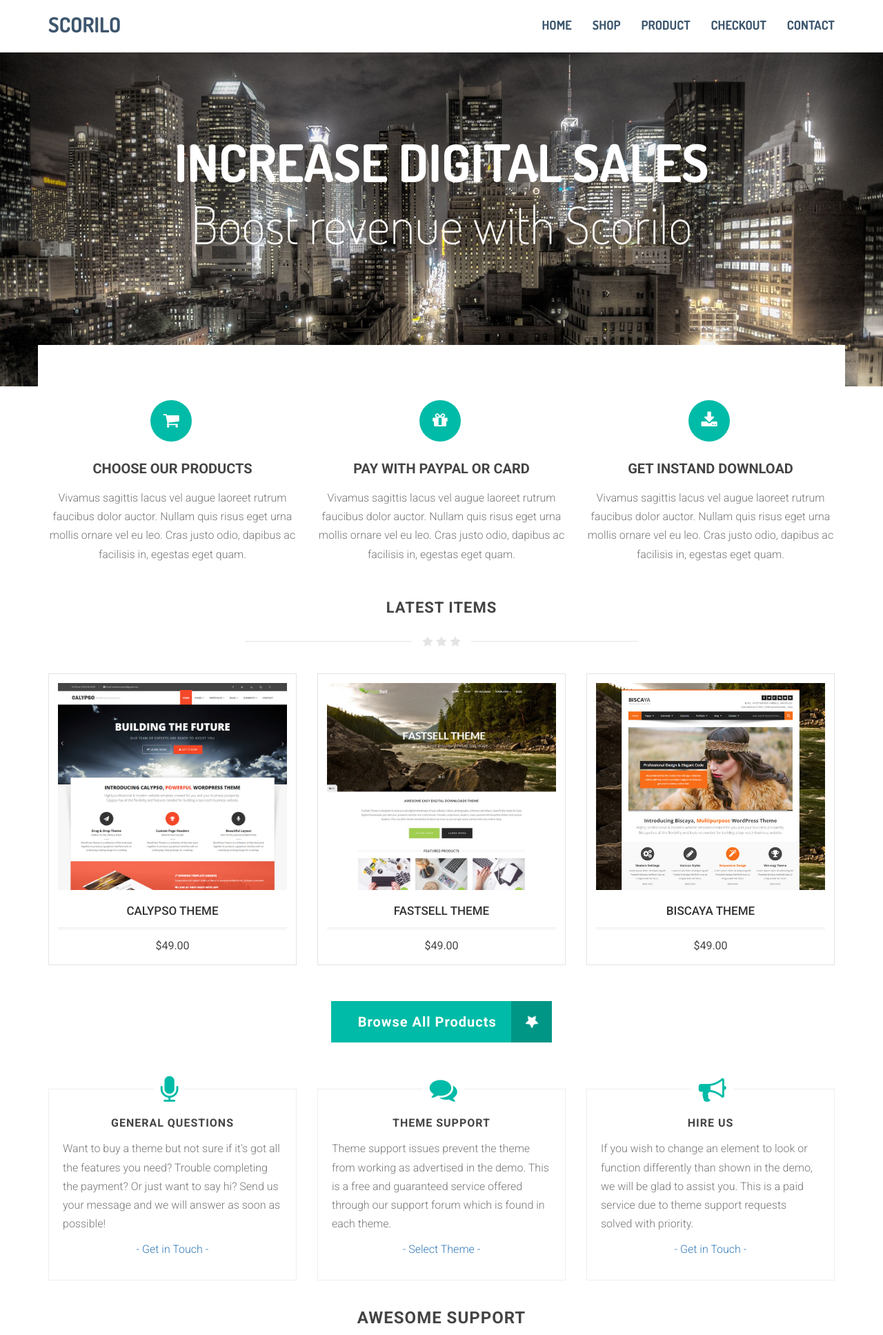
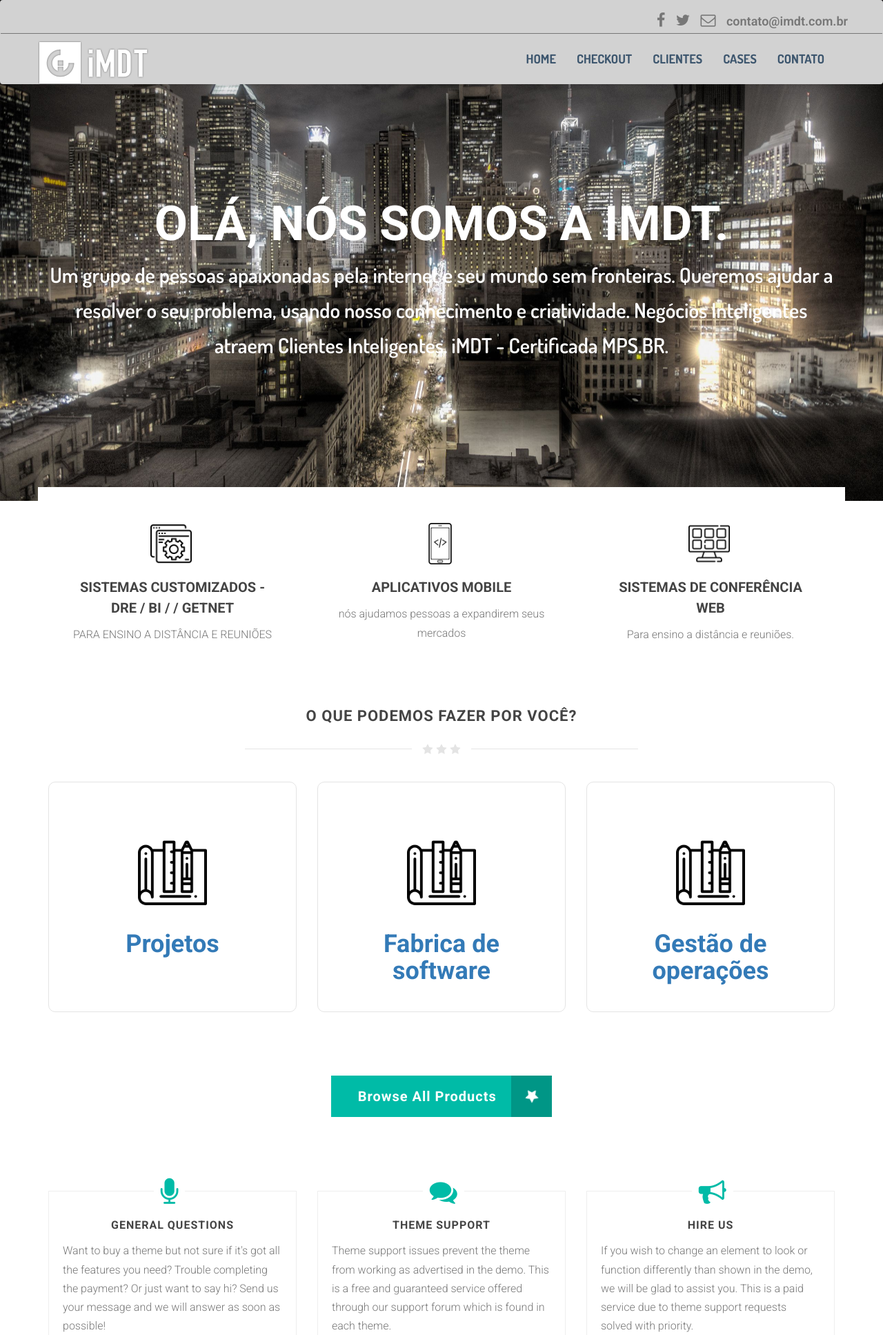
Before and after one commit to valmirdasilva/IMDT-2.0, a PHP site: page / in a window 1280 px wide. Shown: the top 1935 px of the page at 69% size. Run offline with PHP 8.4, Linux system fonts and the light colour scheme; some libraries are stand-ins or nearby versions.

Commit message:
Servicos home

```diff
--- /dev/null
+++ b/css/style-edit.css
@@ -0,0 +1,36 @@
+.maxproduct-home {
+    padding-top: 68px;
+	max-height:300px;
+	overflow:hidden;
+	display:inline-block;
+}
+.productbox-home {
+	background:#fff;
+	padding:13px;
+	border:1px solid #e4e4e4;
+	margin-bottom:30px;
+    height: 334px;
+    border-radius: 10px;
+}
+
+.productbox-home img{
+    width: 100px;
+    height: 100px;
+}
+.box-social{
+    padding-right: 50px;
+    padding-top: 10px;
+    border-bottom: 1px solid;
+    font-size: 22px;
+}
+.box-social span{
+
+    font-size: 18px;
+    font-weight: 600;
+}
+.space-icons{
+    margin-right: 10px;
+}
+.marg{
+    padding: 0 10px;
+}
--- a/css/style.css
+++ b/css/style.css
@@ -28,13 +28,11 @@ a:hover {
 	margin-top:50px;
 }
 .navbar-lg {
-	min-height:76px;
+	min-height:84px;
 }
-.navbar-lg .navbar-brand {
-	line-height:1;
-	padding-top:20px;
-	padding-bottom:26px;
-	font-size:30px;
+.navbar-brand {
+    height: 0;
+    padding: 10px 0;
 }
 .navbar-toggle:before {
 	background-image:url(../images/menu.png);
@@ -45,7 +43,7 @@ header .navbar-white a {
 	font-weight:700;
 }
 .item.content,.item.portfolio,.item.team,.item.pricing,.item.contact {
-	padding-top:40px;
+	padding-top:80px;
 	padding-bottom:0px;
 }
 .padding-top-100 {
@@ -55,7 +53,7 @@ header .navbar-white a {
 	padding-bottom:40px !important;
 }
 header .navbar-white {
-	background:#fff;
+	background:#d2d2d2;
 	box-shadow:0px 3px 2px 0px rgba(50,50,50,0.1);
 }
 .item.header {
@@ -75,13 +73,19 @@ header .navbar-white {
 	color:#fff;
 	z-index:2;
 	position:relative;
-	font-size:75px;
-	line-height:90px;
 	text-transform:uppercase;
-	padding-top:190px;
+	padding-top:124px;
 	padding-bottom:190px;
 	font-weight:700;
 	font-family:Dosis;
+}
+.text-homeimage h1 {
+	font-size: 70px;
+}
+.text-homeimage p {
+	font-size: 30px;
+	text-transform:none;
+	font-weight:600 !Important;
 }
 .text-pageheader {
 	 text-align:center;
@@ -96,10 +100,6 @@ header .navbar-white {
 	font-weight:700;
 	font-family:Dosis;
 }
-.subtext-image {
-	text-transform:none;
-	font-weight:100 !Important;
-}
 .toparea {
 	background:#fff;
 	margin-top:-100px;
@@ -108,14 +108,14 @@ header .navbar-white {
 .numbertext {
 	font-weight:700;
 	font-size:20px;
-	line-height:38px;
+	line-height:30px;
 	color:#444;
 	text-transform:uppercase;
 	display:block;
 	margin-bottom:10px;
+	padding: 0 26px;
 }
 .numberstep {
-	background-color:#00bba7;
 	border-radius:50%;
 	color:#fff;
 	margin-right:4px;
@@ -259,6 +259,16 @@ img {
 	background-color:#00bba7;
 	width:100%;
 	height:100%;
+	border-radius: 10px;
+}
+.captionshop ul {
+	padding-top: 34px;
+}
+.captionshop li {
+	list-style: none;
+	text-align: center;
+	color: white;
+	font-size: 20px;
 }
 .captionshop h3,.captionshop p {
 	color:#fff;
@@ -294,7 +304,8 @@ img {
 }
 .fadeshop {
 	position:relative;
-	 max-height:300px;
+	height:304px;
+	text-align: center;
 }
 .properties-box {
 	padding:20px 20px 15px 20px;
--- a/includes/nav.php
+++ b/includes/nav.php
@@ -1,20 +1,25 @@
-<nav role="navigation" class="navbar navbar-white navbar-embossed navbar-lg navbar-fixed-top">
+<nav role="navigation" class="navbar navbar-white navbar-embossed navbar-lg">
+	<div class="text-right box-social">
+		<i class="space-icons fa fa-facebook"></i>
+		<i class="space-icons fa fa-twitter"></i>
+		<i class="space-icons fa fa-envelope-o"></i> <span>contato@imdt.com.br</span>
+	</div>
 	<div class="container">
 		<div class="navbar-header">
 			<button data-target="#navbar-collapse-02" data-toggle="collapse" class="navbar-toggle" type="button">
-			<i class="fa fa-bars"></i>
-			<span class="sr-only">Toggle navigation</span>
+				<i class="fa fa-bars"></i>
+				<span class="sr-only">Toggle navigation</span>
 			</button>
-			<a href="index.php" class="navbar-brand brand"> SCORILO </a>
+			<a href="index.php" class="navbar-brand brand"> <img class="img-fluid" src="../img-ex/imdt.png" alt=""> </a>
 		</div>
 		<div id="navbar-collapse-02" class="collapse navbar-collapse">
 			<ul class="nav navbar-nav navbar-right">
 				<li class="propClone"><a href="index.php">Home</a></li>
-				<li class="propClone"><a href="shop.php">Shop</a></li>
-				<li class="propClone"><a href="product.php">Product</a></li>
 				<li class="propClone"><a href="checkout.php">Checkout</a></li>
-				<li class="propClone"><a href="contato.php">Contact</a></li>
+				<li class="propClone"><a href="shop.php">Clientes</a></li>
+				<li class="propClone"><a href="product.php">Cases</a></li>
+				<li class="propClone"><a href="contato.php">Contato</a></li>
 			</ul>
 		</div>
 	</div>
-	</nav>
+</nav>
--- a/index.php
+++ b/index.php
@@ -1,5 +1,6 @@
 <!DOCTYPE html>
 <html>
+
 <head>
 	<meta charset="utf-8">
 	<meta name="viewport" content="width=device-width, initial-scale=1.0">
@@ -9,7 +10,10 @@
 	<link href="css/style.css" rel="stylesheet">
 	<link href="https://fonts.googleapis.com/css?family=Dosis:200,300,400,500,600,700" rel="stylesheet">
 	<link href="https://fonts.googleapis.com/css?family=Roboto:200,300,400,500,600,700" rel="stylesheet">
+
+	<link rel="stylesheet" href="./css/style-edit.css">
 </head>
+
 <body>
 
 
@@ -17,17 +21,20 @@
 	<header class="item header margin-top-0">
 		<div class="wrapper">
 
-<?php include './includes/nav.php';?>
+			<?php include './includes/nav.php'; ?>
 
 			<div class="container">
 				<div class="row">
 					<div class="col-md-12 text-center">
 						<div class="text-homeimage">
 							<div class="maintext-image" data-scrollreveal="enter top over 1.5s after 0.1s">
-						 Increase Digital Sales
+								<h1>OLÁ, NÓS SOMOS A IMDT.</h1>
 							</div>
 							<div class="subtext-image" data-scrollreveal="enter bottom over 1.7s after 0.3s">
-						 Boost revenue with Scorilo
+							<p> Um grupo de pessoas apaixonadas pela internet e seu mundo sem fronteiras.
+								Queremos ajudar a resolver o seu problema, usando nosso conhecimento e criatividade.
+								Negócios Inteligentes atraem Clientes Inteligentes.
+								iMDT - Certificada MPS.BR.</p>
 							</div>
 						</div>
 					</div>
@@ -43,10 +50,10 @@
 			<div class="row text-center">
 				<div class="col-md-4">
 					<div class="col editContent">
-					<span class="numberstep"><i class="fa fa-shopping-cart"></i></span>
-					<h3 class="numbertext">Choose our Products</h3>
+						<span class="numberstep"><img src="./img-ex/caracteristica.png" alt=""></span>
+						<h3 class="numbertext">Sistemas Customizados - DRE / BI / / GetNet</h3>
 						<p>
-						 Vivamus sagittis lacus vel augue laoreet rutrum faucibus dolor auctor. Nullam quis risus eget urna mollis ornare vel eu leo. Cras justo odio, dapibus ac facilisis in, egestas eget quam.
+							PARA ENSINO A DISTÂNCIA E REUNIÕES
 						</p>
 					</div>
 					<!-- /.col-md-4 -->
@@ -54,10 +61,10 @@
 				<!-- /.col-md-4 col -->
 				<div class="col-md-4 editContent">
 					<div class="col">
-					<span class="numberstep"><i class="fa fa-gift"></i></span>
-					<h3 class="numbertext">Pay with PayPal or Card</h3>
+						<span class="numberstep"><img class="img-fluid" src="./img-ex/tela-do-celular-com-sinais-de-codigo.png" alt=""></i></span>
+						<h3 class="numbertext">Aplicativos mobile</h3>
 						<p>
-						 Vivamus sagittis lacus vel augue laoreet rutrum faucibus dolor auctor. Nullam quis risus eget urna mollis ornare vel eu leo. Cras justo odio, dapibus ac facilisis in, egestas eget quam.
+							nós ajudamos pessoas a expandirem seus mercados
 						</p>
 					</div>
 					<!-- /.col -->
@@ -65,10 +72,10 @@
 				<!-- /.col-md-4 col -->
 				<div class="col-md-4 editContent">
 					<div class="col">
-					<span class="numberstep"><i class="fa fa-download"></i></span>
-					<h3 class="numbertext">Get Instand Download</h3>
+						<span class="numberstep"><img src="./img-ex/janela.png" alt=""></i></span>
+						<h3 class="numbertext">Sistemas de conferência web</h3>
 						<p>
-						 Vivamus sagittis lacus vel augue laoreet rutrum faucibus dolor auctor. Nullam quis risus eget urna mollis ornare vel eu leo. Cras justo odio, dapibus ac facilisis in, egestas eget quam.
+							Para ensino a distância e reuniões.
 						</p>
 					</div>
 				</div>
@@ -82,7 +89,7 @@
 		<div class="container">
 			<div class="underlined-title">
 				<div class="editContent">
-				<h1 class="text-center latestitems">LATEST ITEMS</h1>
+					<h1 class="text-center latestitems">O que podemos fazer por você?</h1>
 				</div>
 				<div class="wow-hr type_short">
 					<span class="wow-hr-h">
@@ -94,82 +101,83 @@
 			</div>
 			<div class="row">
 				<div class="col-md-4">
-				<div class="productbox">
+					<div class="productbox-home">
 						<div class="fadeshop">
 							<div class="captionshop text-center" style="display: none;">
-							<h3>Item Name</h3>
+								<ul>
+									<li>Software</li>
+									<li>Aplicativo Mobile</li>
+									<li>Infraestrutura</li>
+									<li>Publicidade | Marketing</li>
+								</ul>
 								<p>
-								 This is a short excerpt to generally describe what the item is about.
-							</p>
-							<p>
-								<a href="#" class="learn-more detailslearn"><i class="fa fa-shopping-cart"></i> Purchase</a>
-								<a href="#" class="learn-more detailslearn"><i class="fa fa-link"></i> Details</a>
+									<a href="#" class="learn-more detailslearn"><i class="fa fa-link"></i> Veja mais</a>
 								</p>
 							</div>
-						<span class="maxproduct"><img src="images/product1-1.jpg" alt=""></span>
-					</div>
+							<span class="maxproduct-home"><img src="./img-ex/projeto.png" alt=""></span>
 							<div class="product-details">
 							<a href="#">
-						<h1>Calypso Theme</h1>
+								<h1>Projetos</h1>
 							</a>
-						<span class="price">
-						<span class="edd_price">$49.00</span>
-						</span>
+
 						</div>
 						</div>
+
 					</div>
-			<!-- /.productbox -->
+				</div>
+
 				<div class="col-md-4">
-				<div class="productbox">
+					<div class="productbox-home">
 						<div class="fadeshop">
 							<div class="captionshop text-center" style="display: none;">
-							<h3>Item Name</h3>
+								<ul>
+									<li>Processo certificado</li>
+									<li>Escopo fechado</li>
+									<li>Profissionais qualificados</li>
+									<li>Planejamento detalhado</li>
+									<li>Opção de entregas parciais</li>
+								</ul>
 								<p>
-								 This is a short excerpt to generally describe what the item is about.
-							</p>
-							<p>
-								<a href="#" class="learn-more detailslearn"><i class="fa fa-shopping-cart"></i> Purchase</a>
-								<a href="#" class="learn-more detailslearn"><i class="fa fa-link"></i> Details</a>
+									<a href="#" class="learn-more detailslearn"><i class="fa fa-link"></i> Veja mais</a>
 								</p>
 							</div>
-						<span class="maxproduct"><img src="images/product2.jpg" alt=""></span>
-					</div>
+							<span class="maxproduct-home"><img src="./img-ex/projeto.png" alt=""></span>
 							<div class="product-details">
 							<a href="#">
-						<h1>FastSell Theme</h1>
+								<h1 class="marg">Fabrica de software</h1>
 							</a>
-						<span class="price">
-						<span class="edd_price">$49.00</span>
-						</span>
+
 						</div>
 						</div>
+
 					</div>
-			<!-- /.productbox -->
+				</div>
+
 				<div class="col-md-4">
-				<div class="productbox">
+					<div class="productbox-home">
 						<div class="fadeshop">
 							<div class="captionshop text-center" style="display: none;">
-							<h3>Item Name</h3>
+								<ul>
+									<li>Monitoramento de infraestrutura</li>
+									<li>Suporte à infraestrutura</li>
+									<li>Suporte à sistemas</li>
+								</ul>
 								<p>
-								 This is a short excerpt to generally describe what the item is about.
-							</p>
-							<p>
-								<a href="#" class="learn-more detailslearn"><i class="fa fa-shopping-cart"></i> Purchase</a>
-								<a href="#" class="learn-more detailslearn"><i class="fa fa-link"></i> Details</a>
+									<a href="#" class="learn-more detailslearn"><i class="fa fa-link"></i> Veja mais</a>
 								</p>
 							</div>
-						<span class="maxproduct"><img src="images/product2-3.jpg" alt=""></span>
-					</div>
+							<span class="maxproduct-home"><img src="./img-ex/projeto.png" alt=""></span>
 							<div class="product-details">
 							<a href="#">
-						<h1>Biscaya Theme</h1>
+								<h1>Gestão de operações</h1>
 							</a>
-						<span class="price">
-						<span class="edd_price">$49.00</span>
-						</span>
+
 						</div>
 						</div>
+
 					</div>
+				</div>
+
 			</div>
 		</div>
 		</div>
@@ -186,7 +194,7 @@
 			</a>
 		</div>
 	</div>
-<br/>
+	<br />
 
 
 	<!-- AREA =============================-->
@@ -271,7 +279,7 @@
 
 
 	<!-- FOOTER =============================-->
-<?php include './includes/footer.php';?>
+	<?php include './includes/footer.php'; ?>
 
 	<!-- SCRIPTS =============================-->
 	<script src="js/jquery-.js"></script>
@@ -279,12 +287,12 @@
 	<script src="js/anim.js"></script>
 	<script>
 		//----HOVER CAPTION---//
-jQuery(document).ready(function ($) {
+		jQuery(document).ready(function($) {
 			$('.fadeshop').hover(
-		function(){
+				function() {
 					$(this).find('.captionshop').fadeIn(150);
 				},
-		function(){
+				function() {
 					$(this).find('.captionshop').fadeOut(150);
 				}
 			);
@@ -292,4 +300,5 @@ jQuery(document).ready(function ($) {
 	</script>
 
 </body>
+
 </html>
```
Also changed, not shown: img-ex/caracteristica.png (added), img-ex/janela.png (added), img-ex/projeto.png (added), img-ex/tela-do-celular-com-sinais-de-codigo.png (added). Lines whose indentation alone changed are shown as unchanged.
